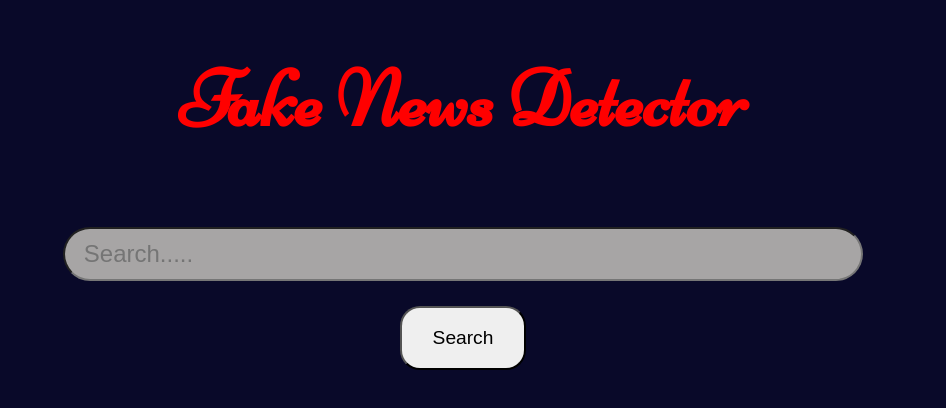
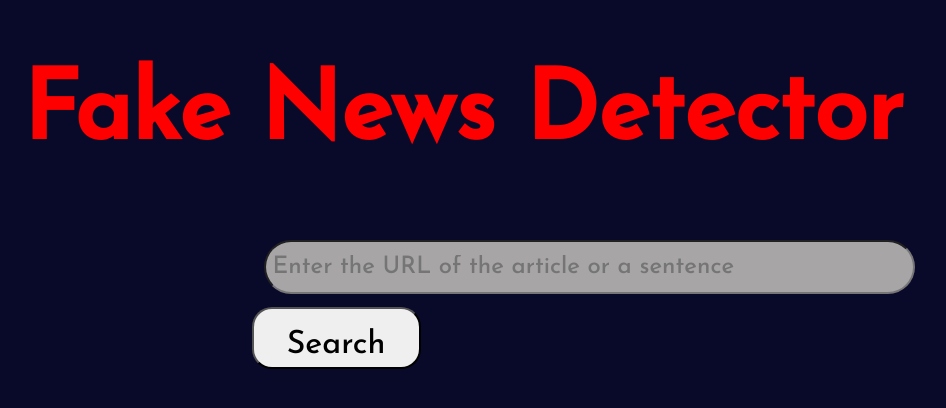
Before and after one commit to Akhash16/Fake-news-and-facts-checker, a plain HTML site: page templates/search_v2.html in a window 1280 px wide. Shown: the part 224-632 px from the top of the page, without its empty margins (177-1123 px from the left). Drawn offline with Linux system fonts and the light colour scheme; a web font is replaced by a local one.

Commit message:
updated app.py

```diff
--- a/templates/search_v2.html
+++ b/templates/search_v2.html
@@ -4,7 +4,8 @@
     <meta charset="UTF-8">
     <meta name="viewport" content="width=device-width, initial-scale=1.0">
     <title>Fake News Detector | Search</title>
-    <link href="https://fonts.googleapis.com/css2?family=Niconne&display=swap" rel="stylesheet">
+    <link href="https://fonts.googleapis.com/css2?family=Covered+By+Your+Grace&family=Josefin+Sans:wght@500&family=Sansita+Swashed:wght@300&display=swap" rel="stylesheet">
+
     <style>
         body{
             background-color: rgb(9, 9, 41);
@@ -16,44 +17,48 @@
         }
 
         body > h1{
-            font-size: 5rem;
+            font-size: 6rem;
             color: red;
-            font-family: 'Niconne', cursive;
+            justify-content: center;
+            font-family: 'Josefin Sans', cursive;
         }
 
-        body > input{
-            width: 60%;
-            height: 3%;
+        body >form > input{
+            width: 150%;
+            height: 30%;
             padding: 1% 1.5%;
-            margin: 2%;
+            margin: 3%;
             font-size: 1.5rem;
             border-radius: 40px;
             background-color: rgb(167, 165, 165);
             color:black;
+            font-family: 'Josefin Sans', cursive;
         }
 
-        body>button{
+        body > form > button{
             cursor: pointer;
             border-radius: 20px;
-            width: 10%;
-            height:8%;
+            width: 40%;
+            height:45%;
             text-align: center;
-            font-size: 1.2rem;
-            padding: 15px;
+            font-size: 2rem;
+            padding: 20px;
+            font-family: 'Josefin Sans', cursive;
 
         }
 
-        body>button:hover{
+        body > form > button:hover{
             background-color: gray;
         }
     </style>
 </head>
 <body>
     <h1>Fake News Detector</h1>
-    <input type="text" placeholder="Search.....">
-    <button>
-        Search
-    </button>
+    <form class="form" method="post" action="/search_query">
+
+        <input type="text" name = 'user_query' placeholder="Enter the URL of the article or a sentence">
+        <button type="submit" >Search</button>
+    </form>
 
 </body>
 </html>
```
Also changed, not shown: 1 other file.
